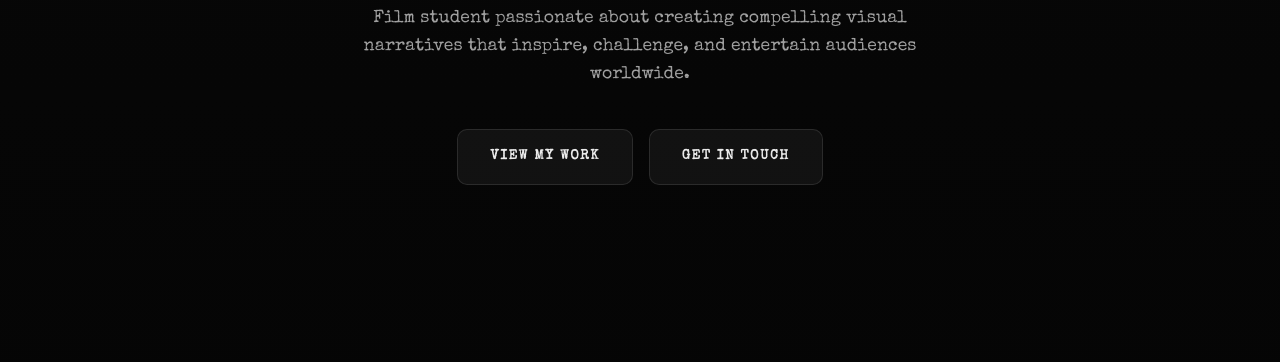
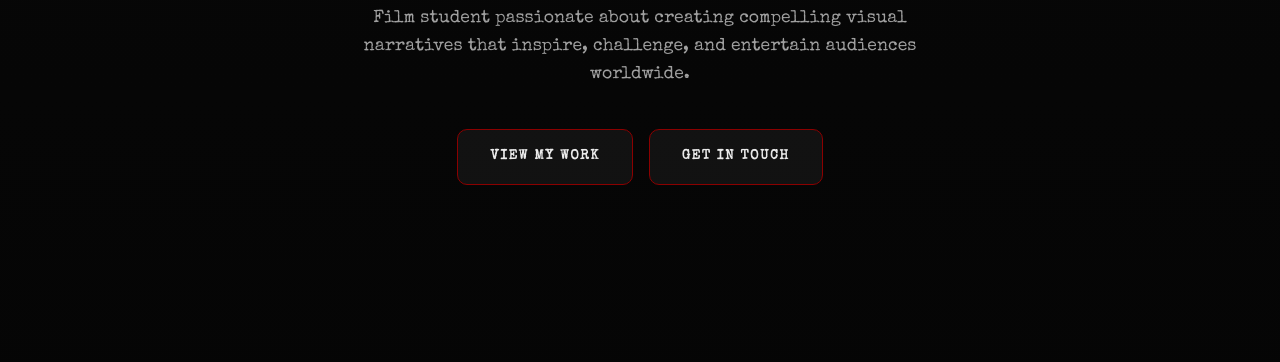
Before and after one commit to KornyIsDeveloping/RuxandraGoleaWebsiteProject, a plain HTML site: page index.html in a window 1280 px wide. Shown: the part 438-800 px from the top of the page. Drawn offline with nearby package versions, Linux system fonts and the light colour scheme.

Commit message:
small button design changes
hero section buttons design changed on hover effect

```diff
--- a/CSS/styles.css
+++ b/CSS/styles.css
@@ -208,48 +208,6 @@ section {
     text-transform: uppercase;
 }
 
-/*.hero-headline .accent {
-     color: var(--cl-highlight);
-    display: block;
-    color: var(--cl-highlight);
-    display: inline-block;
-    overflow: hidden;
-    border-right: 0.15em solid var(--cl-highlight);
-    white-space: nowrap;
-    letter-spacing: 0.15em;
-    width: 0;
-    animation:
-        typing 3.5s steps(6, end) forwards,
-        blink-caret 0.75s step-end infinite;
-    animation-delay: 1s, 1s;
-    vertical-align: baseline
-}
-
-.accent {
-    overflow: hidden;
-    border-right: 0.15em solid var(--cl-highlight);
-    white-space: nowrap;
-    margin: 0 auto;
-    letter-spacing: 0.15em;
-    animation:
-    typing 3.5s steps(40, end),
-    blink-caret 0.75s step-end infinite;
-
-    @keyframes typing {
-    from { width: 0; }
-    to { width: 6.5ch; }
-}
-
-@keyframes blink-caret {
-    from, to { border-color: transparent; }
-    50% { border-color: var(--cl-highlight); }
-}
-} */
-
-
-/* =========================================
-   HERO ACCENT (Typing Effect for "Cinema")
-   ========================================= */
 .hero-headline .accent {
     color: var(--cl-highlight);
     display: inline-block;
@@ -265,7 +223,6 @@ section {
     animation-delay: 1s, 1s;
 }
 
-/* Keyframes MUST be at the root level */
 @keyframes typing {
     from { width: 0; }
     to { width: 6.5ch; }
@@ -275,17 +232,6 @@ section {
     from, to { border-color: transparent; }
     50% { border-color: var(--cl-highlight); }
 }
-
-
-
-
-
-
-
-
-
-
-
 
 .hero-subheadline {
     font-family: var(--ff-main);
@@ -327,11 +273,14 @@ section {
     color: var(--cl-primary);
     backdrop-filter: blur(10px);
     -webkit-backdrop-filter: blur(10px);
-    border: 1px solid rgba(255, 255, 255, 0.1);
+    border: 1px solid var(--cl-highlight);
 }
 
 .btn-primary:hover {
-    background-color: rgba(255, 255, 255, 0.15);
+    color: var(--cl-highlight);
+}
+
+.btn-primary:hover {
     border-color: rgba(255, 255, 255, 0.3);
 }
 
@@ -340,11 +289,14 @@ section {
     color: var(--cl-primary);
     backdrop-filter: blur(10px);
     -webkit-backdrop-filter: blur(10px);
-    border: 1px solid rgba(255, 255, 255, 0.1);
+    border: 1px solid var(--cl-highlight);
 }
 
 .btn-secondary:hover {
-    background-color: rgba(255, 255, 255, 0.15);
+    color: var(--cl-highlight);
+}
+
+.btn-secondary:hover {
     border-color: rgba(255, 255, 255, 0.3);
 }
 
```
